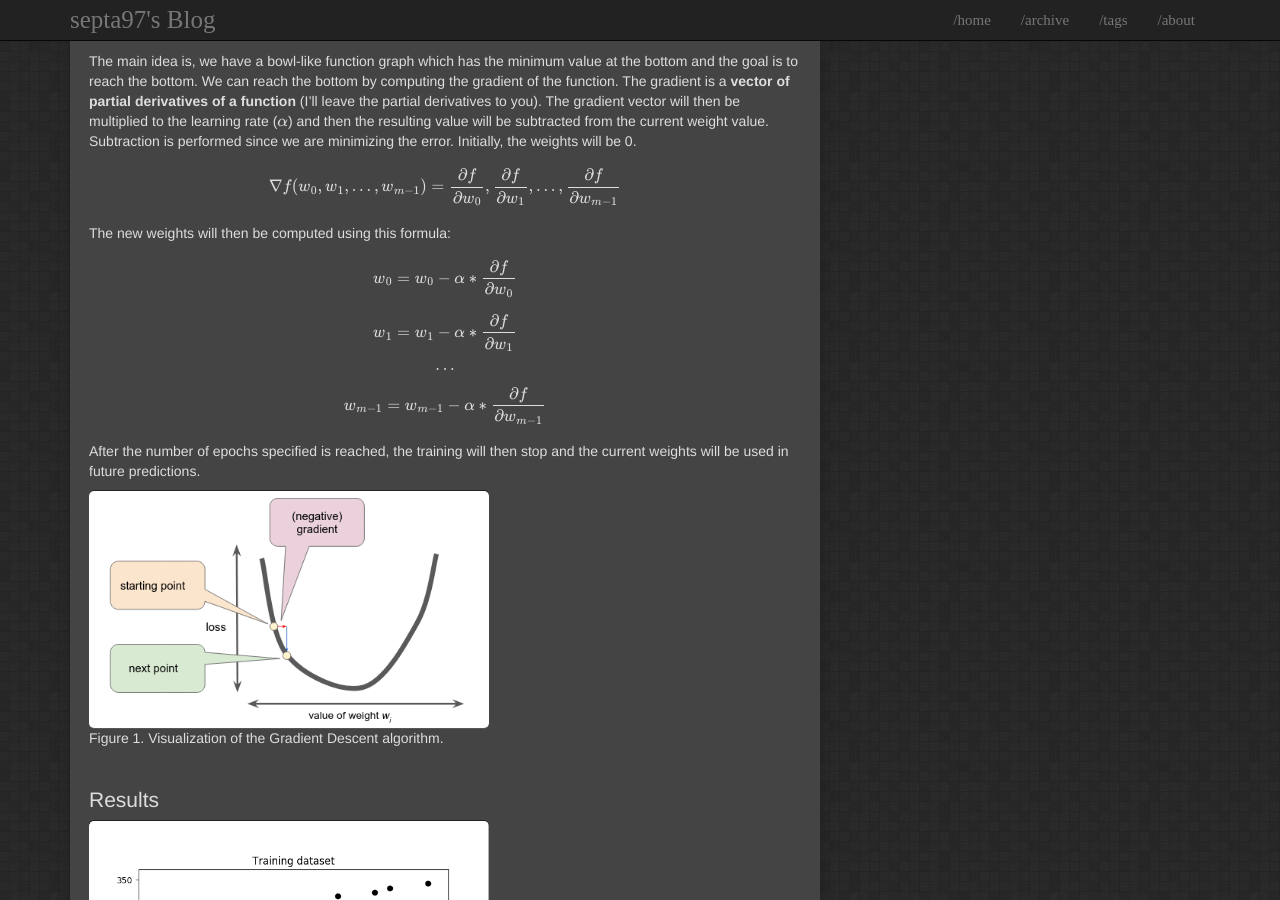
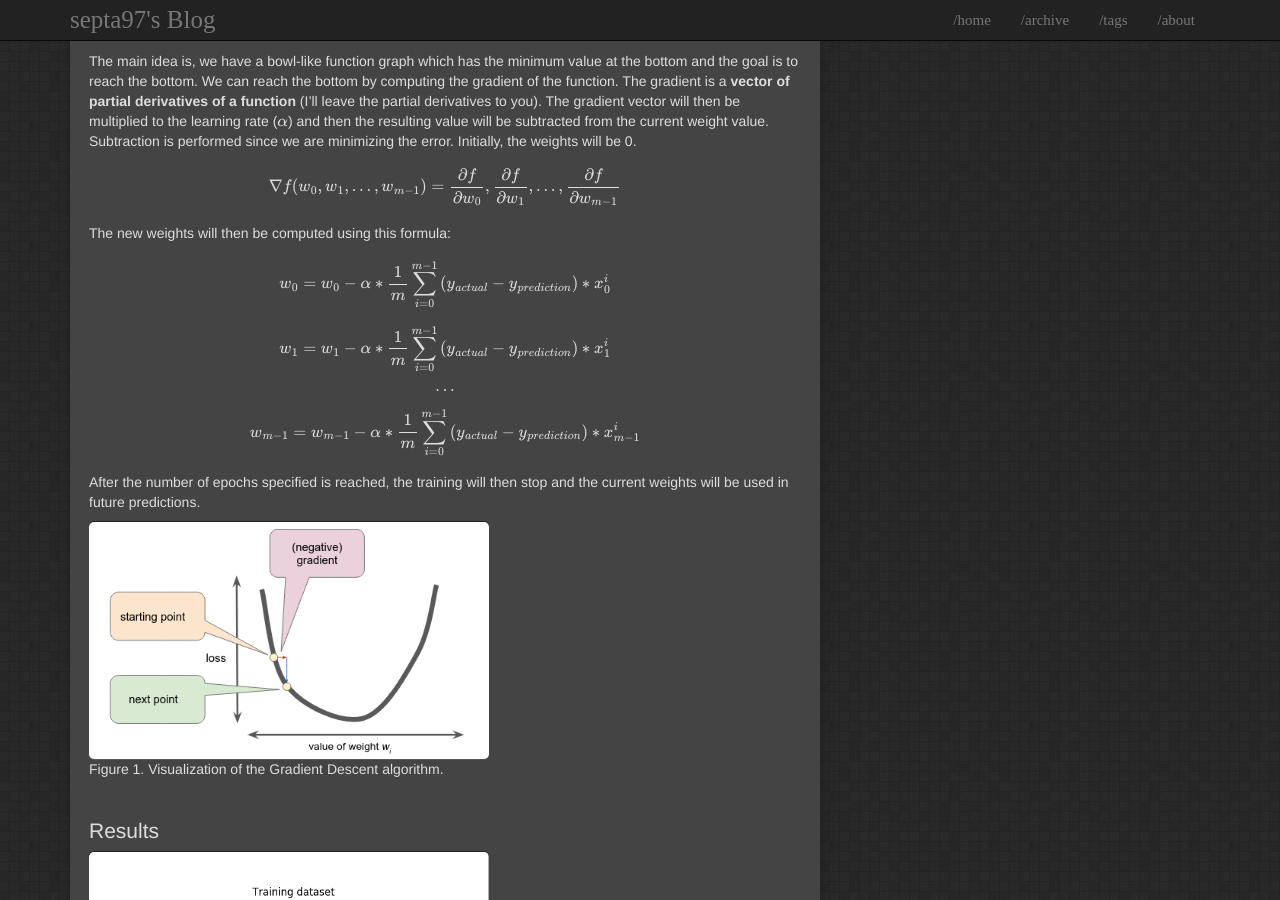
Before and after one commit to septa97/septa97.com, a Jekyll site: the page built from _posts/2018-05-28-1st-blog.md, in a window 1280 px wide and 900 px high, scrolled down 779 px. Built offline with Jekyll 4.4.1, drawn with Linux system fonts in a browser that asks for light colours; formulas are drawn with MathJax 3.

Commit message:
Fix wrong gradient formula

```diff
--- a/_posts/2018-05-28-1st-blog.md
+++ b/_posts/2018-05-28-1st-blog.md
@@ -37,11 +37,11 @@ $$
 The new weights will then be computed using this formula:
 
 $$
-w_0 = w_0 - \alpha * \frac{\partial f}{\partial w_0}
+w_0 = w_0 - \alpha * \frac{1}{m} \sum_{i=0}^{m-1}{(y_{actual} - y_{prediction}) * x_0^i}
 $$
 
 $$
-w_1 = w_1 - \alpha * \frac{\partial f}{\partial w_1}
+w_1 = w_1 - \alpha * \frac{1}{m} \sum_{i=0}^{m-1}{(y_{actual} - y_{prediction}) * x_1^i}
 $$
 
 $$
@@ -49,7 +49,7 @@ $$
 $$
 
 $$
-w_{m-1} = w_{m-1} - \alpha * \frac{\partial f}{\partial w_{m-1}}
+w_{m-1} = w_{m-1} - \alpha * \frac{1}{m} \sum_{i=0}^{m-1}{(y_{actual} - y_{prediction}) * x_{m-1}^i}
 $$
 
 After the number of epochs specified is reached, the training will then stop and the current weights will be used in future predictions.
```
